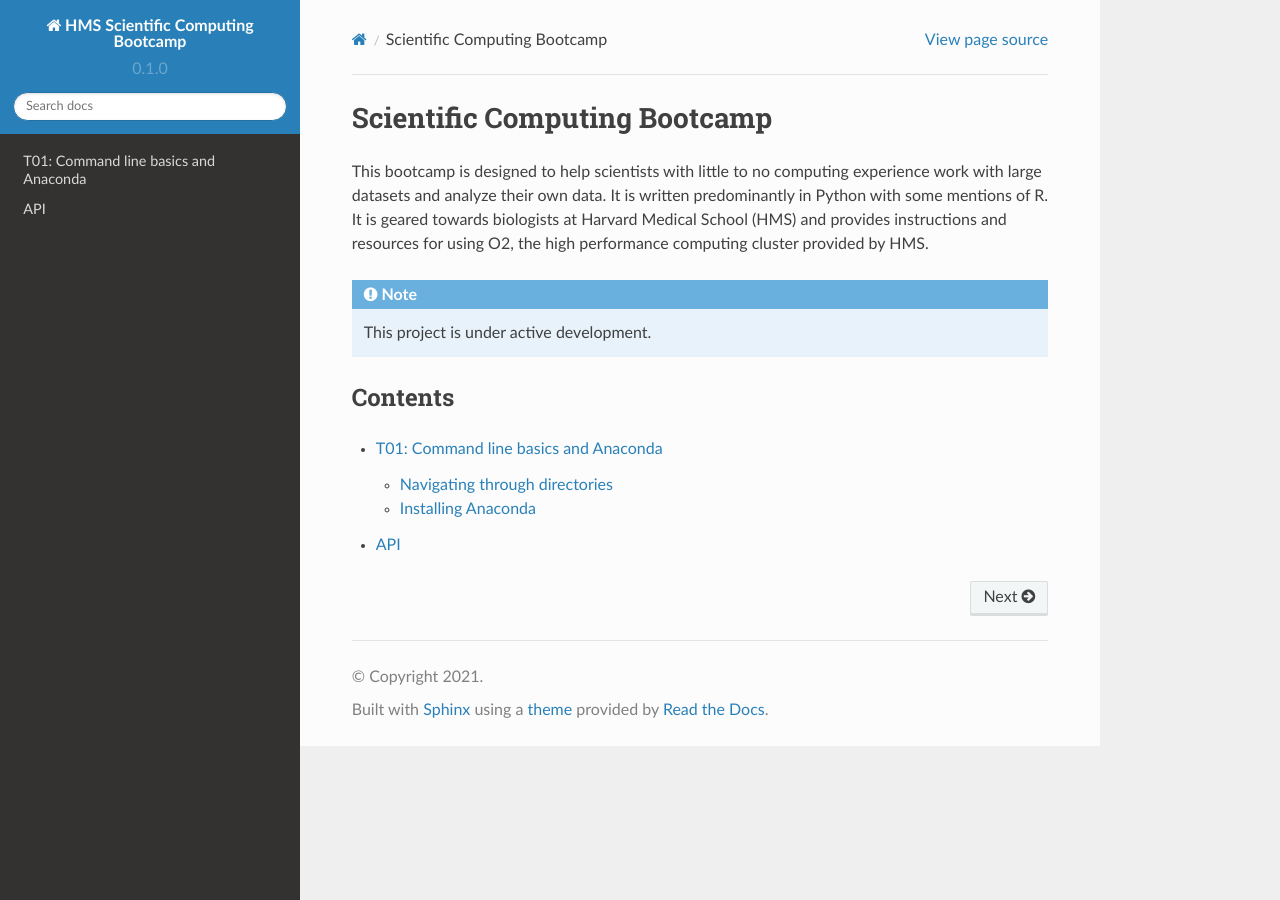
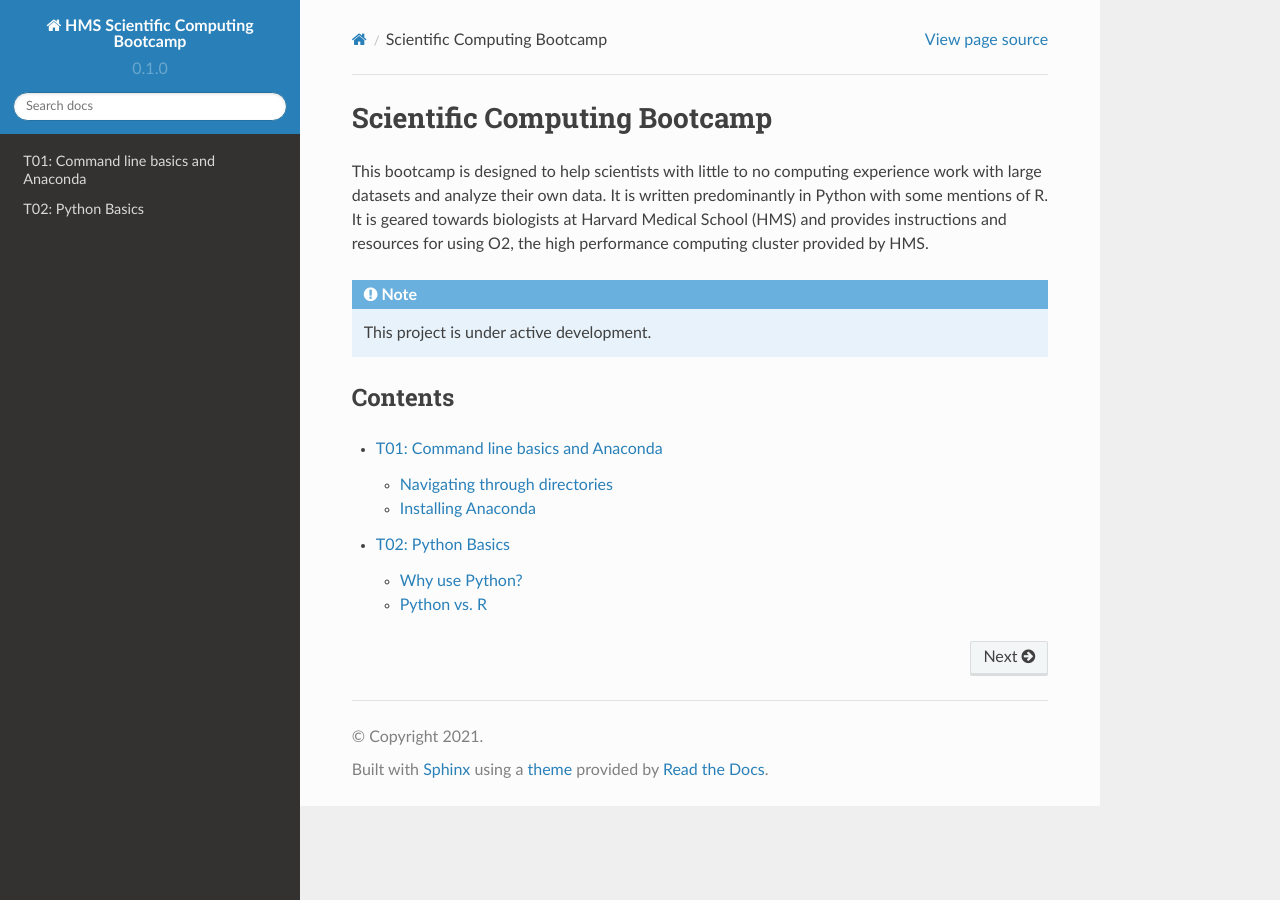
Before and after one commit to sanju99/hms_computing_bootcamp, a Sphinx documentation site: the page built from docs/source/index.rst, in a window 1280 px wide. Built offline with Sphinx 7.4.7 and the Read the Docs theme 2.0.0, drawn with Linux system fonts in a browser that asks for light colours; some of the changed lines change nothing that is shown.

Commit message:
Update t02.rst

```diff
--- a/docs/source/t02.rst
+++ b/docs/source/t02.rst
@@ -1,5 +1,17 @@
-API
-===
+T02: Python Basics
+=====
+
+Why use Python?
+----------------
+
+Python is a versatile high-level programming language. It is free, unlike MATLAB, and packages are open-source, which means that anybody can use and change Python tools. Python is ideal for manipulating data in dataframes (a type of data table), performing statistical analyses, and creating plots and graphs (including interactive ones). It is also very useful in machine learning and image analysis.
+
+Python does not interface with computer hardware; it is a language best suited to handling data, and its utility in scientific computing can not be overstated. It is also a good language for programming beginners because of its simple and intuitive syntax.
+
+Python vs. R
+----------------
+
+Many scientists use R for data cleaning and visualization. R is good because it has been optimized for statistical analysis and data visualization. Python is a general-purpose language with more functionality. R is useful for quick-and-dirty analyses imported from packages, but is generally more difficult for writing custom analyses, and it lacks some control....
 
 .. autosummary::
    :toctree: generated
```
